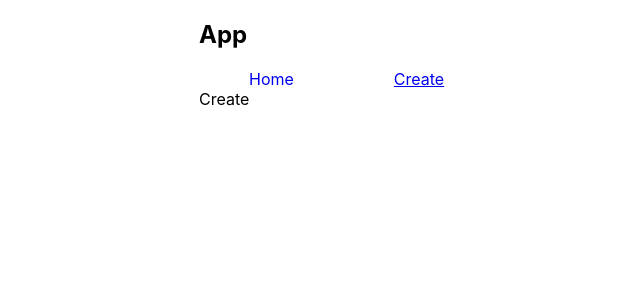
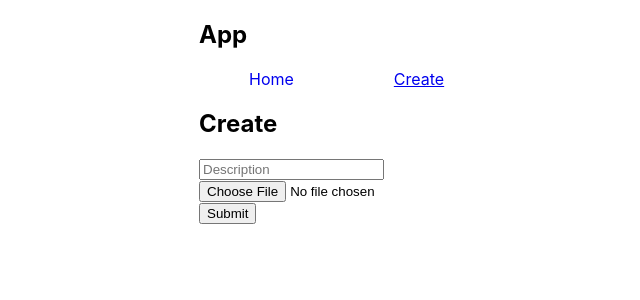
Before and after one commit to seanmodd/instagram-frontend, a React (Create React App) app: page /create in a window 1280 px wide. Shown: the top 300 px of the page, without its empty margins (296-936 px from the left). Built offline with nearby package versions, Linux system fonts and the light colour scheme; the HTML template or start-up script is replaced by a standard one.

Commit message:
completed Section 28

```diff
--- a/src/pages/Create.js
+++ b/src/pages/Create.js
@@ -1,6 +1,43 @@
-import React from 'react';
+import React, { useState } from 'react';
 
-export default () =>
+export default () => {
+  const [description, setDescription] = useState('');
+  const [file, setFile] = useState(null);
+  console.log('file', file);
+
+  const handleSubmit = async (event) => {
+    event.preventDefault();
+
+    const formData = new FormData();
+    formData.append('data', JSON.stringify({ description }));
+    formData.append('files.image', file);
+
+    const response = await fetch('http://localhost:1337/posts', {
+      method: 'POST',
+      body: formData,
+    });
+    const data = await response.json();
+
+    console.log('data', data);
+  };
+
+  return (
     <div className='Create'>
-        Create
-    </div>;
+      <h2>Create</h2>
+      <form onSubmit={handleSubmit}>
+        <input
+          placeholder='Description'
+          value={description}
+          onChange={(event) => setDescription(event.target.value)}
+        />
+        <input
+          type='File'
+          placeholder='Add a file'
+          onChange={(event) => setFile(event.target.files[0])}
+        />
+
+        <button>Submit</button>
+      </form>
+    </div>
+  );
+};
```
Also changed, not shown: 1 other file (tests, documents, lock files or other folders).
